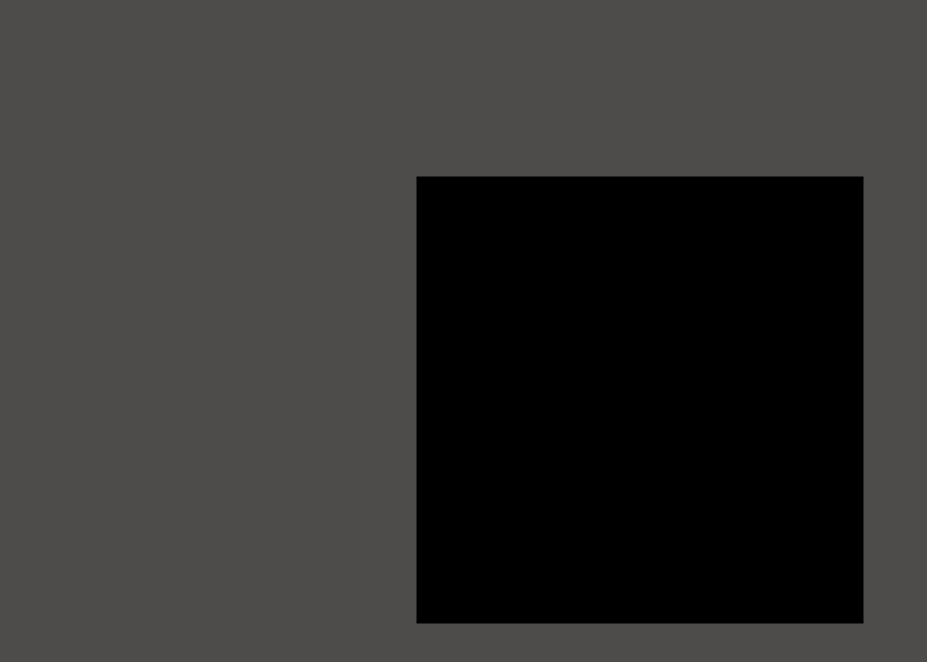
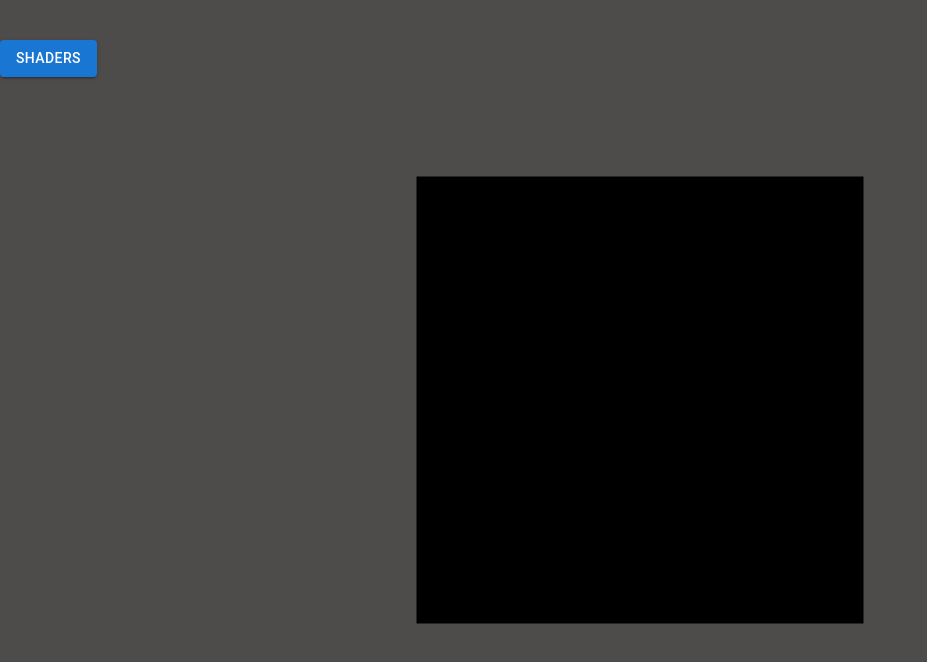
Before and after one commit to DoctorTone/shader_effects_r3f, a React (Vite) app: page / in a window 1280 px wide. Shown: the top 662 px of the page, without its empty margins (0-927 px from the left). Built offline with nearby package versions, Linux system fonts and the light colour scheme.

Commit message:
Add material UI

```diff
--- a/package.json
+++ b/package.json
@@ -9,6 +9,11 @@
     "preview": "vite preview"
   },
   "dependencies": {
+    "@emotion/react": "^11.10.6",
+    "@emotion/styled": "^11.10.6",
+    "@fontsource/roboto": "^4.5.8",
+    "@mui/icons-material": "^5.11.11",
+    "@mui/material": "^5.11.12",
     "@react-three/drei": "^9.57.0",
     "@react-three/fiber": "^8.11.9",
     "react": "^18.2.0",
--- a/src/App.jsx
+++ b/src/App.jsx
@@ -1,5 +1,6 @@
 import {Canvas} from "@react-three/fiber";
 import ThreeApp from "./components/ThreeApp.jsx";
+import Button from '@mui/material/Button';
 
 function App() {
 
@@ -8,6 +9,9 @@ function App() {
       <Canvas>
         <ThreeApp />
       </Canvas>
+      <div id="title" className="panel">
+        <Button variant="contained">Shaders</Button>
+      </div>
       </>
   )
 }
--- a/src/styles/styles.css
+++ b/src/styles/styles.css
@@ -13,3 +13,13 @@ body,
 body {
   background: #4e4b4b;
 }
+
+.panel {
+    position: absolute;
+    width: 100%;
+  }
+
+#title {
+    left: 0;
+    top: 5%;
+}
```
Also changed, not shown: 1 other file (tests, documents, lock files or other folders).
